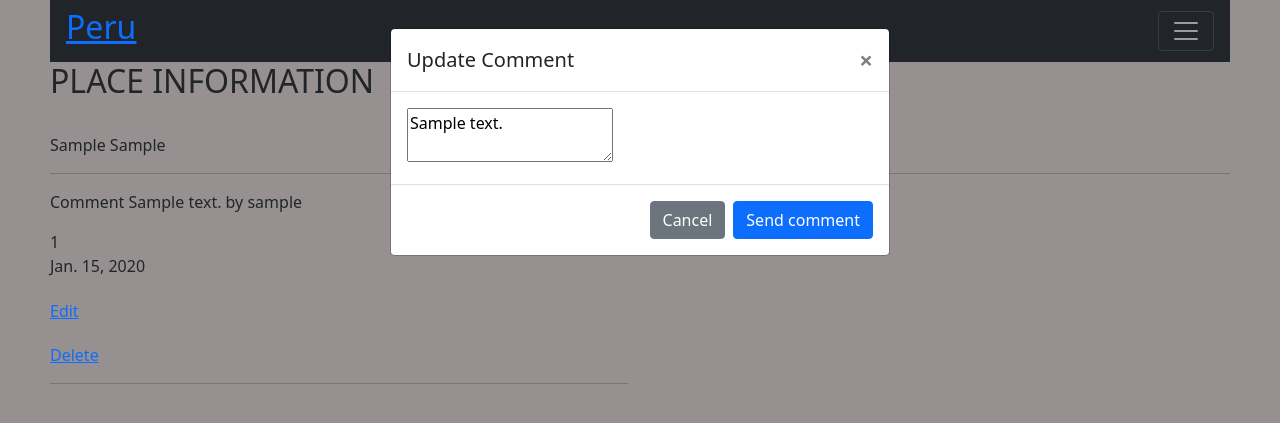
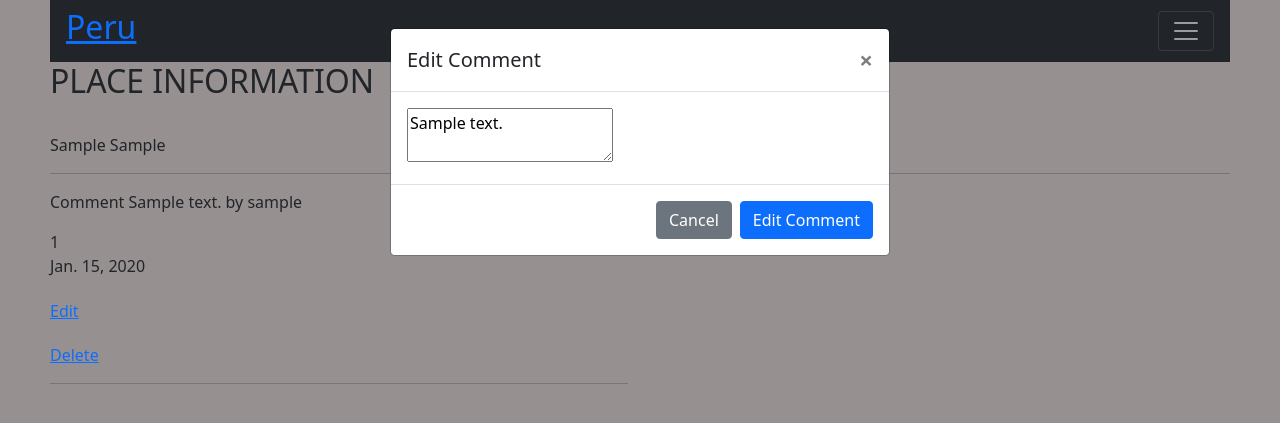
Before and after one commit to IvetteMcDermott/PP4Django-PeruExperience, a Django app: a page that uses templates/place_information.html in a window 1280 px wide, after a click on "Edit". Shown: the top 423 px of the page. Run offline with Django 3.2, Linux system fonts and the light colour scheme; a user stored in the database is signed in; tables that the repository leaves empty hold one stand-in row (values such as "Sample post"); some libraries are stand-ins or nearby versions.

Commit message:
Add option to delete any comment if superuser

```diff
--- a/peru_exp_app/views.py
+++ b/peru_exp_app/views.py
@@ -130,3 +130,6 @@ def comment_delete_view(request, slug, pk):
     return redirect('place_information', slug=slug)
 
     return redirect('/')
+
+
+#def profile(request, user):
--- a/templates/place_information.html
+++ b/templates/place_information.html
@@ -2,6 +2,8 @@
 
 {% block content %}
 {% load crispy_forms_tags %}
+
+<!-- DISPLAY OF INFORMATION -->
 <div>
     <h2> PLACE INFORMATION</h2>
 
@@ -13,6 +15,8 @@
     {{ context.info }}
 </div>
 <hr>
+
+<!-- DISPLAY OF COMMENTS, IF USER IS AUTHENTICATED  -->
 <div class="row">
     <div class="col">
 
@@ -22,20 +26,22 @@
         <p>{{ comment }}</p> <span>{{ comment.pk }}</span>
         <p>{{ comment.date_created }} </p>
 
+
+            <!-- OPTIONS UPDATE AND DELETE COMMENT IF USER IS THE AUTHOR OF IT -->
             {% if comment.author == request.user %}
 
-        <!-- UPDATE COMMENT  -->
+            <!-- UPDATE/EDIT COMMENT FORM -->
             <form method="post" action="{% url 'comment_update' context.id comment.id %}" style="margin-top: 1.3em;">
                 <div>
                     <a href="" type="button" data-toggle="modal" data-target="#ModalUpdateComment-{{ forloop.counter }}"
                         data-backdrop="false">Edit</a>
                 </div>
-
+                <!-- MODAL FOR UPDATE/EDIT COMMENT -->
                 <div class="modal" id="ModalUpdateComment-{{ forloop.counter }}">
                     <div class="modal-dialog">
                         <div class="modal-content">
                             <div class="modal-header">
-                            <h5 class="modal-title">Update Comment</h5>
+                                <h5 class="modal-title">Edit Comment</h5>
                                 <button type="button" class="close" data-dismiss="modal" aria-label="Close">
                                     <span aria-hidden="true">&times;</span>
                                 </button>
@@ -46,7 +52,7 @@
                             </div>
                             <div class="modal-footer">
                                 <button type="button" class="btn btn-secondary" data-dismiss="modal">Cancel</button>
-                            <button type="submit" class="btn btn-primary">Send comment</button>
+                                <button type="submit" class="btn btn-primary">Edit Comment</button>
                             </div>
                         </div>
                     </div>
@@ -54,16 +60,18 @@
 
             </form>
 
+            {% endif %}
 
-        <!-- DELETE COMMENT -->
+            {% if request.user.is_superuser or comment.author == request.user %}
+
+            <!-- DELETE COMMENT FORM -->
 
             <form method="get" action="{% url 'comment_delete' context.id comment.id %}" style="margin-top: 1.3em;">
 
                 <a href="" type="button" data-toggle="modal" data-target="#exampleModal" data-backdrop="false">Delete</a>
 
-            <!-- Button trigger modal -->
 
-            <!-- Modal -->
+                <!-- MODAL FOR DELETE COMMENT -->
                 <div class="modal fade" id="exampleModal" tabindex="-1" role="dialog" aria-labelledby="exampleModalLabel"
                     aria-hidden="true">
                     <div class="modal-dialog" role="document">
@@ -87,18 +95,26 @@
                 </div>
 
             </form>
+
             {% endif %}
+
             <hr>
+
 
             {% endfor %}
 
         {% else %}
+
+            <!-- DISPLAY AMOUNT OF COMMENTS IF USER IS NO AUTHENTICATED -->
 
             Comments {{ context.comments.count}}
 
         {% endif %}
 
         </div>
+
+        <!-- LEAVE A COMMENT FOR AUTHENTICATED USERS -->
+
         <div class="form col">
 
 
@@ -135,6 +151,8 @@
 
             </form>
             {% else %}
+
+            <!-- MESSAGE INVITING NO REGISTERED USERS TO SIGNUP -->
             <br>
             <p><strong>Register with us so you can see and add comments</strong></p>
 
```
Also changed, not shown: templates/profile.html (added, +7 -0 lines). Lines whose indentation alone changed are shown as unchanged.
